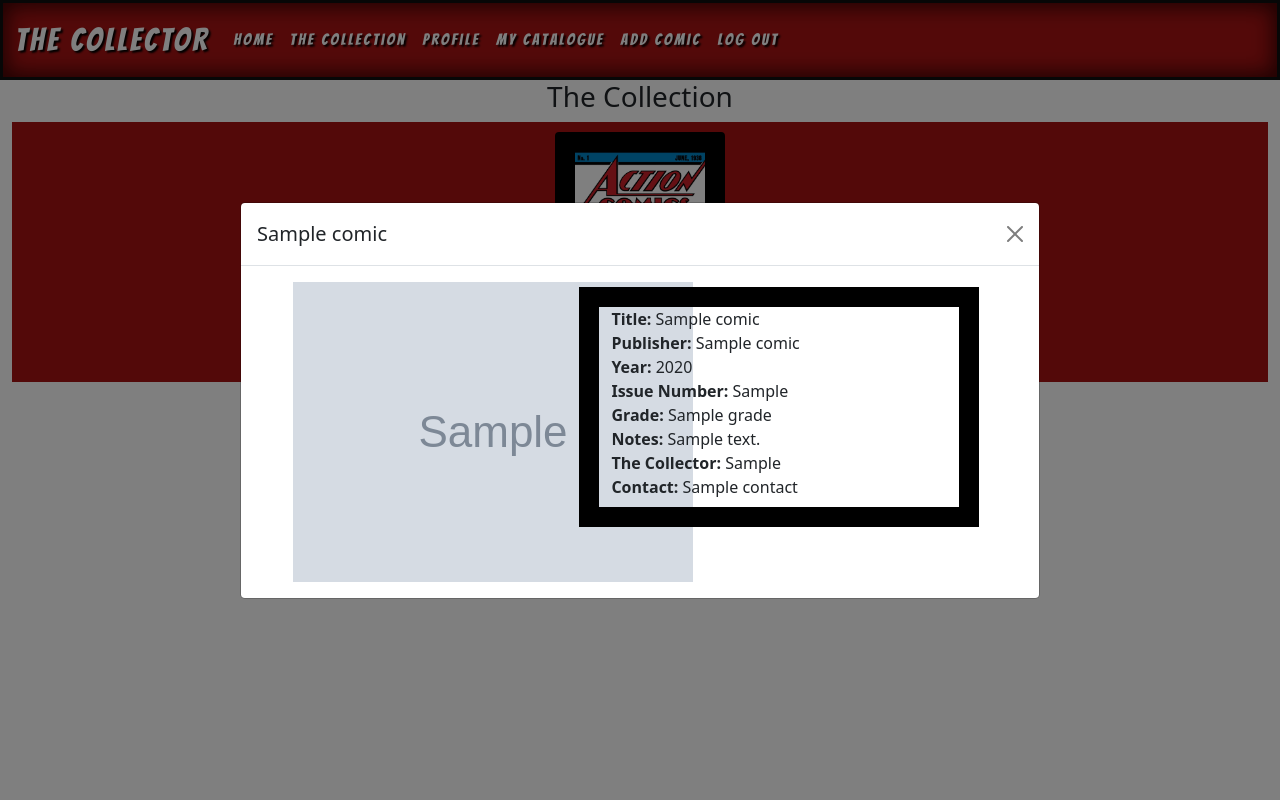
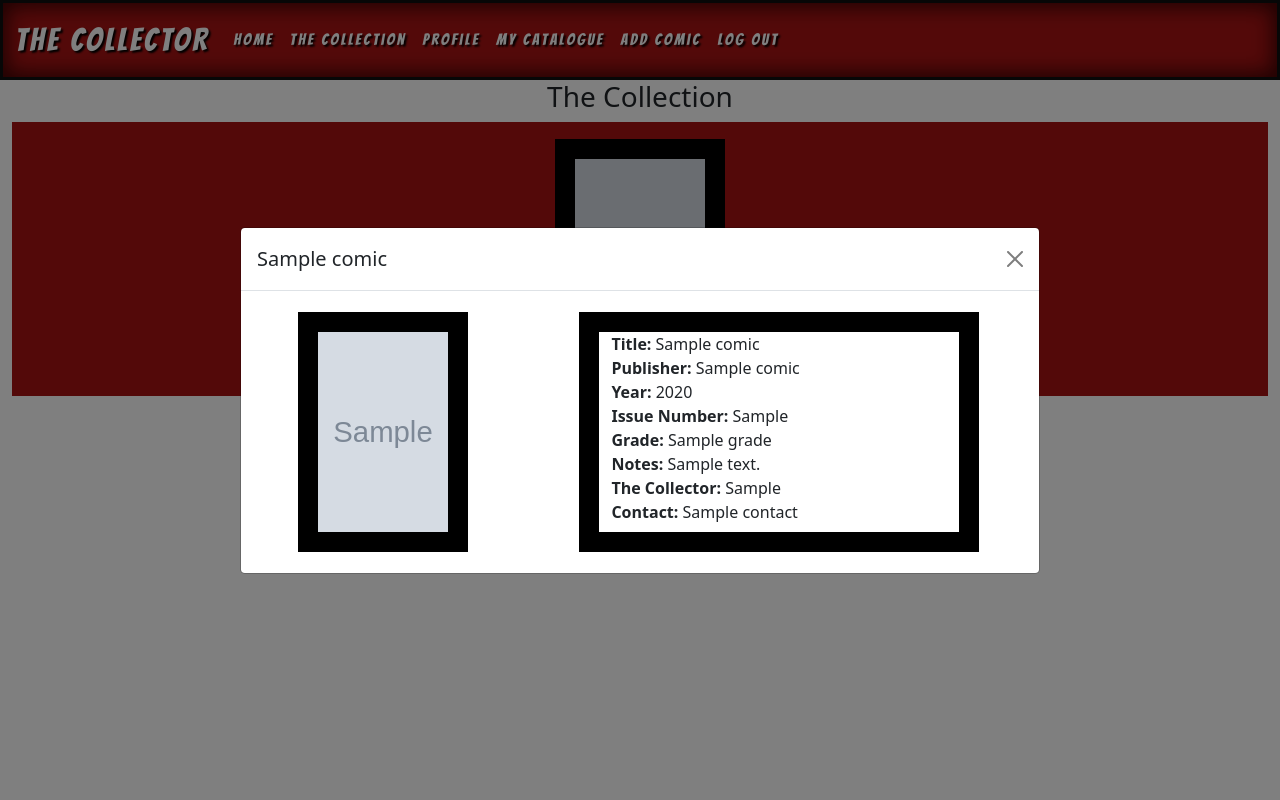
Before and after one commit to CarlaBuongiorno/The-Collector, a Flask app: page /get_collection in a window 1280 px wide, after a click that opens the changed part. Run offline with Flask 2, Linux system fonts and the light colour scheme; the visitor is signed in with stand-in values (Sample User, id 1); grey boxes marked "Sample" are stand-in pictures; a database or web service that is not in the repository returns one stand-in record (values such as "Sample title"); some libraries are stand-ins or nearby versions.

Commit message:
Render user's image for comics, and default image if user enters no url for image

```diff
--- a/static/css/style.css
+++ b/static/css/style.css
@@ -164,7 +164,6 @@ form i.fields {
 }
 
 .pic {
-    background-image: url('../images/action-comics.webp');
     background-size: cover;
     width: 170px;
     height: 240px;
@@ -172,6 +171,10 @@ form i.fields {
     background-position: center;
     border: 20px solid black;
     margin: 5px;
+}
+
+.defaut-pic {
+    background-image: url('../images/action-comics.webp');
 }
 
 /* My comic info modal */
--- a/templates/the_collection.html
+++ b/templates/the_collection.html
@@ -9,8 +9,16 @@
             {% for comic in comics %}
                 <!-- Credit -> Bootstrap - https://getbootstrap.com/docs/4.0/components/modal/ -->
                 <!-- Button trigger modal -->
-                <button type="button" class="btn col-6 col-md-4 col-lg-2 pic" data-bs-toggle="modal"
-                    data-bs-target="#modal-{{ comic._id }}" data-bs-whatever="modal-{{ comic._id }}"></button>
+                {% if comic.image_url %}
+                    <button type="button" class="btn col-6 col-md-4 col-lg-2" data-bs-toggle="modal"
+                        data-bs-target="#modal-{{ comic._id }}" data-bs-whatever="modal-{{ comic._id }}">
+                        <img class="pic" src="{{ comic.image_url }}"/>
+                    </button>
+                {% else %}
+                    <button type="button" class="btn col-6 col-md-4 col-lg-2 pic default-pic" data-bs-toggle="modal"
+                        data-bs-target="#modal-{{ comic._id }}" data-bs-whatever="modal-{{ comic._id }}">
+                    </button>
+                {% endif %}
             {% endfor %}
         </div>
     </div>
@@ -31,10 +39,10 @@
                             <div class="row d-flex justify-content-evenly">
                                 {% if comic.image_url %}
                                 <div class="col-sm-12 col-md-4">
-                                    <img id="comic-modal-image" src="{{ comic.image_url }}"/>
+                                    <img class="pic" src="{{ comic.image_url }}"/>
                                 </div>
                                 {% else %}
-                                <div class="col-sm-12 col-md-4 pic">
+                                <div class="col-sm-12 col-md-4 pic defaut-pic">
                                 </div>
                                 {% endif %}
                                 <div class="col-sm-12 col-md-8 my-comic-info">
```
Also changed, not shown: templates/my_catalogue.html (+13 -5 lines).
